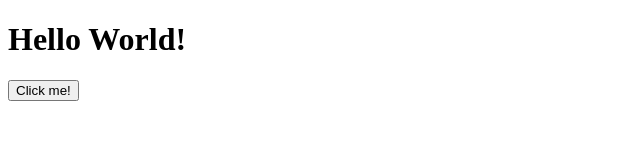
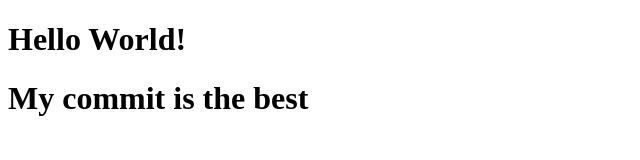
Before and after one commit to balabandev/super-project, a plain HTML site: page index.html in a window 1280 px wide. Shown: the whole page, without its empty margins (0-640 px from the left). Drawn offline with Linux system fonts and the light colour scheme.

Commit message:
new update

```diff
--- a/index.html
+++ b/index.html
@@ -8,10 +8,6 @@
 <body>
     <h1>Hello World!</h1>
 
-    <div>
-        <button>
-            Click me!
-        </button>
-    </div>
+    <h1>My commit is the best</h1>
 </body>
 </html>
```
